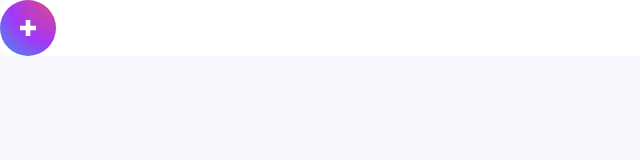
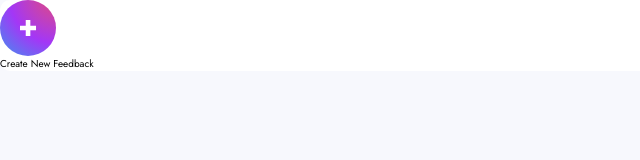
Before and after one commit to aljayy/product-feedback-app, a React (Create React App) app: page /new-request in a window 1280 px wide. Shown: the top 160 px of the page, without its empty margins (0-640 px from the left). Built offline with nearby package versions, Linux system fonts and the light colour scheme.

Commit message:
feat: dynamically add form title depending on editing state

```diff
--- a/src/components/UI/Form/RequestForm.jsx
+++ b/src/components/UI/Form/RequestForm.jsx
@@ -32,11 +32,14 @@ function RequestForm() {
   });
 
   const icon = editing ? editIcon : newIcon;
+  const formTitle = editing
+    ? `Editing '${request.title}'`
+    : "Create New Feedback";
 
   return (
     <form className="bg-white rounded-[1rem] w-full">
       <img src={icon} alt="Form Icon" />
-      <h2></h2>
+      <h2>{formTitle}</h2>
     </form>
   );
 }
```
